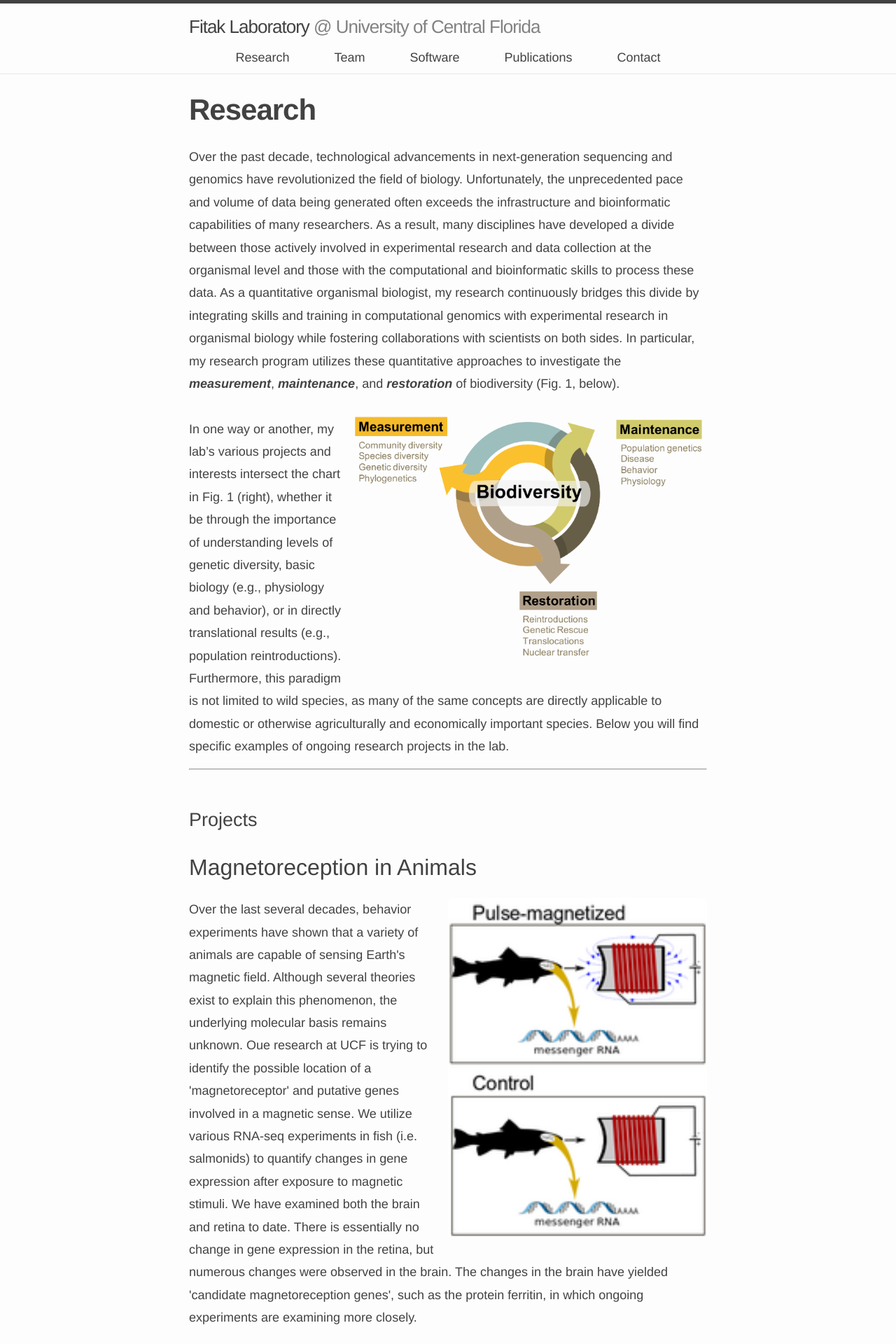
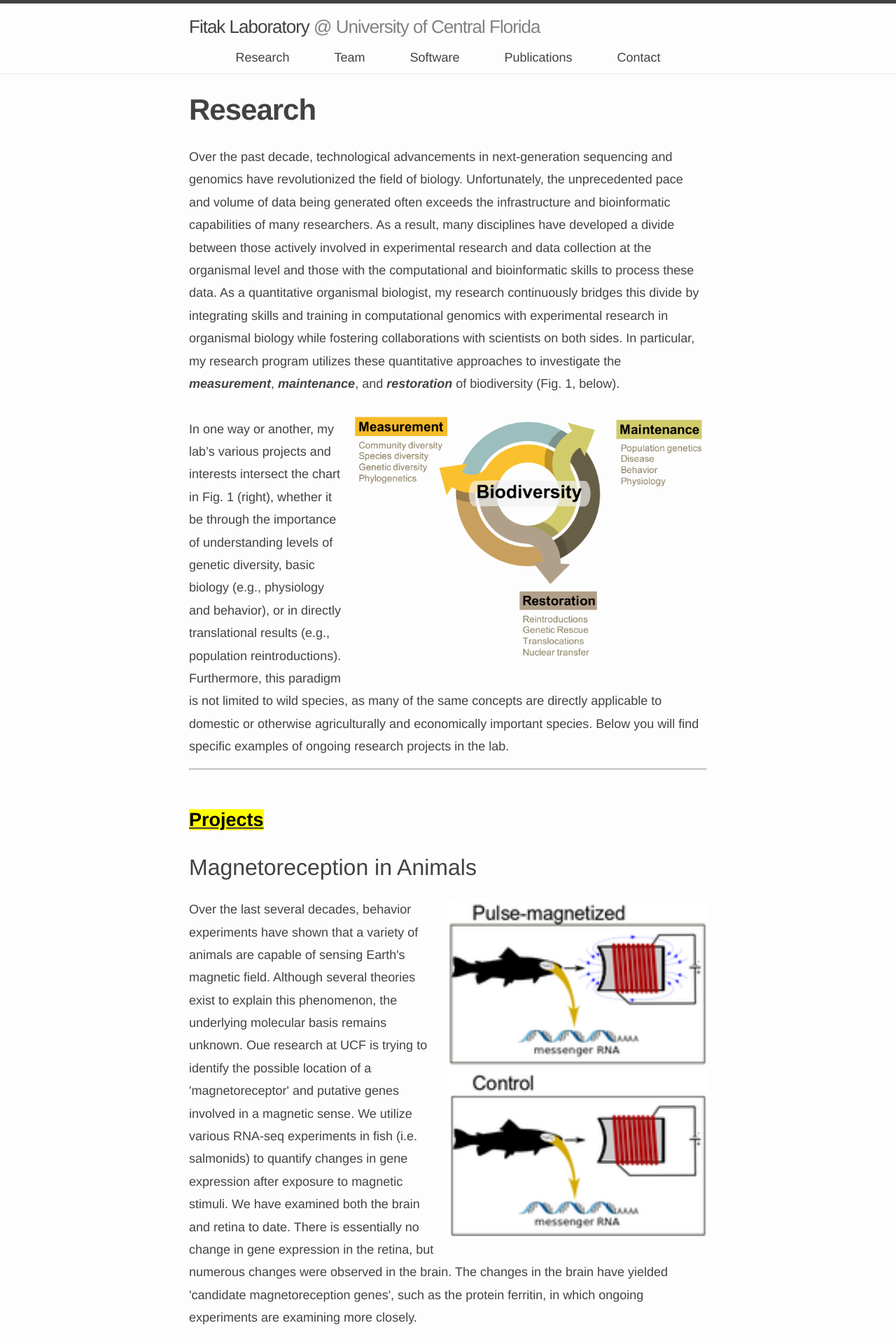
Before and after one commit to rfitak/FitakLab, a Jekyll site: the page built from _pages/research/index.md, in a window 1280 px wide. Shown: the top 1920 px of the page at 70% size. Built offline with Jekyll 4.4.1, drawn with Linux system fonts in a browser that asks for light colours; nearby versions of some CDN libraries.

```diff
--- a/_pages/research/index.md
+++ b/_pages/research/index.md
@@ -15,7 +15,7 @@
 
 <br>
 
-<h1>Projects</h1>
+<h1><b><ins><mark>Projects</mark></ins></b></h1>
 
 <div class="lab-wrapper">
     <ul class="lab-list">
```
